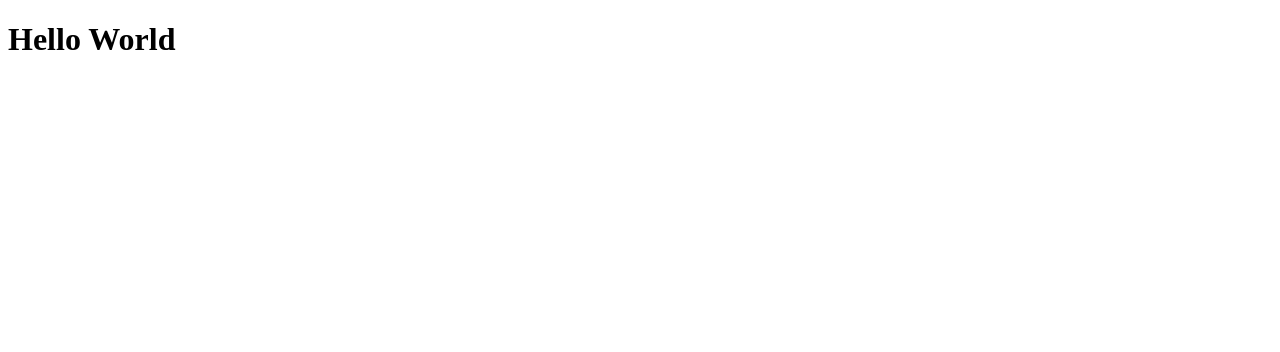
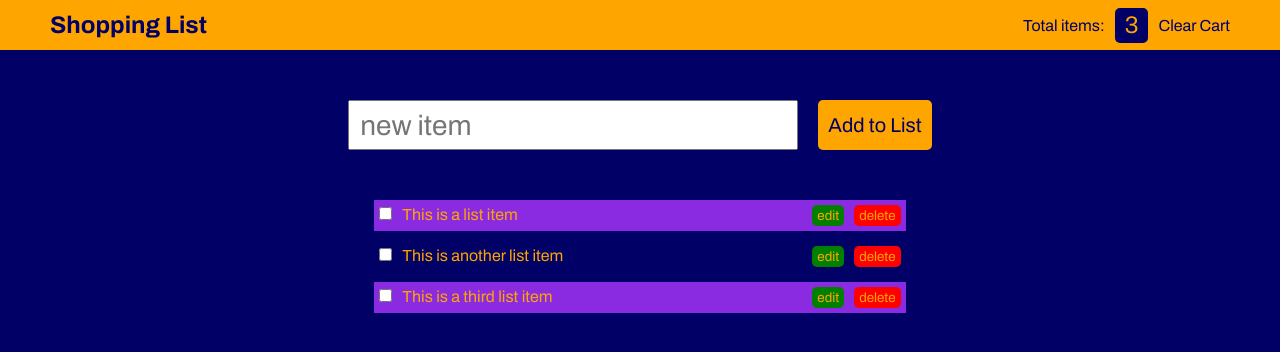
Before and after one commit to armaBurton/FROM-SCRATCH-Shopping-List, a React app: page / in a window 1280 px wide. Shown: the top 352 px of the page. Built offline with nearby package versions, Linux system fonts and the light colour scheme.

Commit message:
UI is more or less completed, need to shuffle somethings around.

```diff
--- a/src/App.jsx
+++ b/src/App.jsx
@@ -1,3 +1,11 @@
+import Header from './views/Header/Header';
+import GroceryList from './views/GroceryList/GroceryList';
+
 export default function App() {
-  return <h1>Hello World</h1>;
+  return (
+    <>
+      <Header />
+      <GroceryList />
+    </>
+  );
 }
--- /dev/null
+++ b/src/context/GroceryListProvider.jsx
@@ -0,0 +1 @@
+import { createContext, useContext, useReducer } from 'react';
--- /dev/null
+++ b/src/index.css
@@ -0,0 +1,24 @@
+@import url('https://fonts.googleapis.com/css2?family=Archivo:ital,wght@0,100;0,200;0,300;0,400;0,500;0,600;0,700;0,800;0,900;1,100;1,200;1,300;1,400;1,500;1,600;1,700;1,800;1,900&display=swap');
+
+:root {
+  --dark-blue: rgb(0, 0, 102);
+}
+
+* {
+  margin: 0;
+  padding: 0;
+  box-sizing: border-box;
+  font-family: 'Archivo', sans-serif;
+}
+
+html {
+  background-color: var(--dark-blue);
+  display: flex;
+  flex-direction: column;
+  align-items: center;
+}
+
+button {
+  border: none;
+  cursor: pointer;
+}
--- a/src/index.jsx
+++ b/src/index.jsx
@@ -1,6 +1,7 @@
 import React from 'react';
 import { render } from 'react-dom';
 import App from './App';
+import './index.css';
 
 render(
   <React.StrictMode>
--- /dev/null
+++ b/src/views/GroceryList/GroceryList.css
@@ -0,0 +1,100 @@
+.listHolder {
+  padding-top: 100px;
+  width: 900px;
+  height: 100vh;
+  display: flex;
+  flex-direction: column;
+  align-items: center;
+}
+
+.addItemInput {
+  width: 450px;
+  height: 50px;
+  padding: 0 10px;
+  font-size: 1.75rem;
+}
+
+.addItemButton {
+  height: 50px;
+  margin-left: 20px;
+  padding: 8px 10px;
+  font-size: 1.25rem;
+  background-color: orange;
+  color: var(--dark-blue);
+  border-radius: 5px;
+  cursor: pointer;
+}
+
+.addItemButton:hover {
+  background-color: yellow;
+}
+
+.addItemButton:active {
+  background-color: orangered;
+}
+
+form {
+  display: flex;
+  flex-direction: row;
+}
+
+ul {
+  margin-top: 50px;
+}
+
+li {
+  display: flex;
+  color: orange;
+  gap: 10px;
+  margin-bottom: 10px;
+  align-items: baseline;
+}
+
+.listItem {
+  min-width: 400px;
+}
+
+li {
+  /* border-top: 1px dotted orange; */
+  padding: 5px;
+}
+
+li:nth-child(odd) {
+  background-color: blueviolet;
+}
+
+.edit {
+  background-color: green;
+  color: orange;
+}
+
+.edit:hover {
+  background-color: #006400;
+  color: orange;
+}
+
+.edit:active {
+  background-color: lightgreen;
+  color: var(--dark-blue);
+}
+
+.delete {
+  background-color: red;
+  color: orange;
+}
+
+.delete:hover {
+  background-color: darkred;
+  color: orange;
+}
+
+.delete:active {
+  background-color: coral;
+  color: var(--dark-blue);
+}
+
+.button {
+  cursor: pointer;
+  padding: 3px 5px;
+  border-radius: 5px;
+}
--- /dev/null
+++ b/src/views/GroceryList/GroceryList.jsx
@@ -0,0 +1,36 @@
+import style from './GroceryList.css';
+
+export default function GroceryList() {
+  return (
+    <section className={style.listHolder}>
+      <form>
+        <input
+          className={style.addItemInput}
+          type="text"
+          placeholder="new item"
+        />
+        <button className={style.addItemButton}>Add to List</button>
+      </form>
+      <ul className={style.groceryList}>
+        <li>
+          <input type="checkbox" />
+          <p className={style.listItem}>This is a list item</p>
+          <button className={`${style.edit} ${style.button}`}>edit</button>
+          <button className={`${style.delete} ${style.button}`}>delete</button>
+        </li>
+        <li>
+          <input type="checkbox" />
+          <p className={style.listItem}>This is another list item</p>
+          <button className={`${style.edit} ${style.button}`}>edit</button>
+          <button className={`${style.delete} ${style.button}`}>delete</button>
+        </li>
+        <li>
+          <input type="checkbox" />
+          <p className={style.listItem}>This is a third list item</p>
+          <button className={`${style.edit} ${style.button}`}>edit</button>
+          <button className={`${style.delete} ${style.button}`}>delete</button>
+        </li>
+      </ul>
+    </section>
+  );
+}
--- /dev/null
+++ b/src/views/Header/Header.css
@@ -0,0 +1,43 @@
+.header {
+  height: 50px;
+  width: 100%;
+  display: flex;
+  justify-content: space-between;
+  align-items: center;
+  padding: 0 50px;
+  background-color: orange;
+  color: var(--dark-blue);
+  position: fixed;
+  left: 0;
+  top: 0;
+}
+
+.navRight {
+  display: flex;
+  align-items: center;
+}
+
+.counter {
+  height: 35px;
+  background-color: var(--dark-blue);
+  margin: 0 10px;
+  padding: 0 10px;
+  border-radius: 5px;
+  display: flex;
+  justify-content: center;
+  align-items: center;
+  font-size: 1.5rem;
+  color: orange;
+}
+
+.clearCart {
+  cursor: pointer;
+}
+
+.clearCart:hover {
+  color: blueviolet;
+}
+
+.clearCart:active {
+  color: cyan;
+}
--- /dev/null
+++ b/src/views/Header/Header.jsx
@@ -0,0 +1,14 @@
+import style from './Header.css';
+
+export default function Header() {
+  return (
+    <section className={style.header}>
+      <h1>Shopping List</h1>
+      <div className={style.navRight}>
+        <p>Total items:</p>
+        <div className={style.counter}>3</div>
+        <p className={style.clearCart}>Clear Cart</p>
+      </div>
+    </section>
+  );
+}
```
